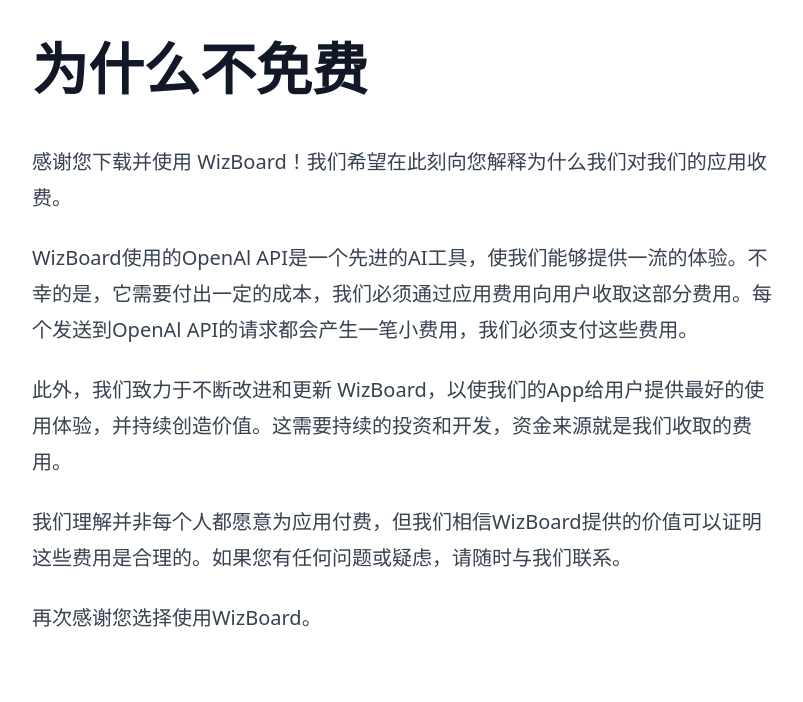
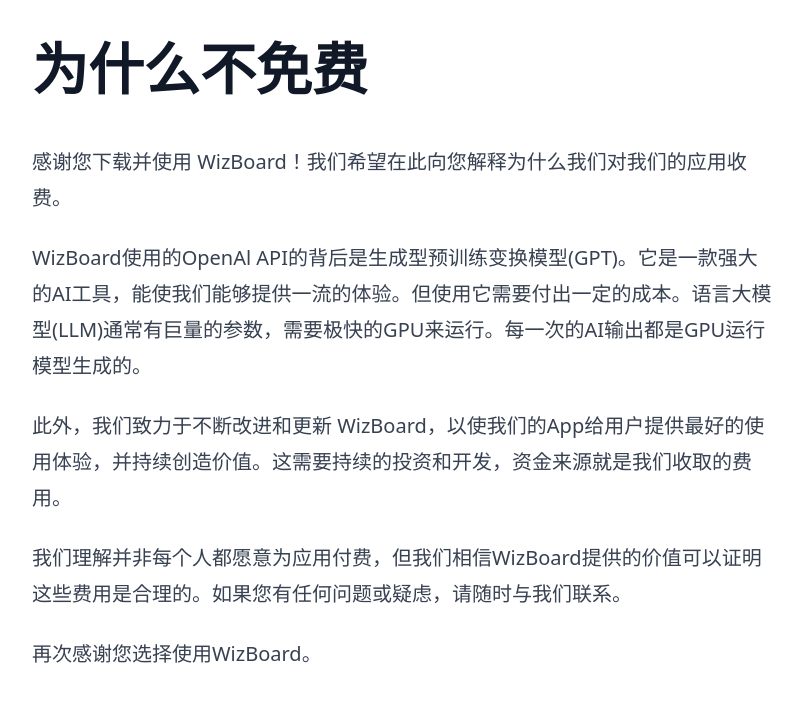
Before and after one commit to WizBoard/wizboard.github.io, a Jekyll site: the page built from docs/docs/zh-CN/whynotfree.md, in a window 1280 px wide. Shown: the top 702 px of the page, without its empty margins (72-875 px from the left). Built offline with Jekyll 4.4.1, drawn with Linux system fonts in a browser that asks for light colours; nearby versions of some CDN libraries.

Commit message:
Update whynotfree.md

```diff
--- a/docs/docs/zh-CN/whynotfree.md
+++ b/docs/docs/zh-CN/whynotfree.md
@@ -4,9 +4,9 @@
 ---
 # 为什么不免费
 
-感谢您下载并使用 WizBoard！我们希望在此刻向您解释为什么我们对我们的应用收费。
+感谢您下载并使用 WizBoard！我们希望在此向您解释为什么我们对我们的应用收费。
 
-WizBoard使用的OpenAl API是一个先进的AI工具，使我们能够提供一流的体验。不幸的是，它需要付出一定的成本，我们必须通过应用费用向用户收取这部分费用。每个发送到OpenAl API的请求都会产生一笔小费用，我们必须支付这些费用。
+WizBoard使用的OpenAl API的背后是生成型预训练变换模型(GPT)。它是一款强大的AI工具，能使我们能够提供一流的体验。但使用它需要付出一定的成本。语言大模型(LLM)通常有巨量的参数，需要极快的GPU来运行。每一次的AI输出都是GPU运行模型生成的。
 
 此外，我们致力于不断改进和更新 WizBoard，以使我们的App给用户提供最好的使用体验，并持续创造价值。这需要持续的投资和开发，资金来源就是我们收取的费用。
 
```
